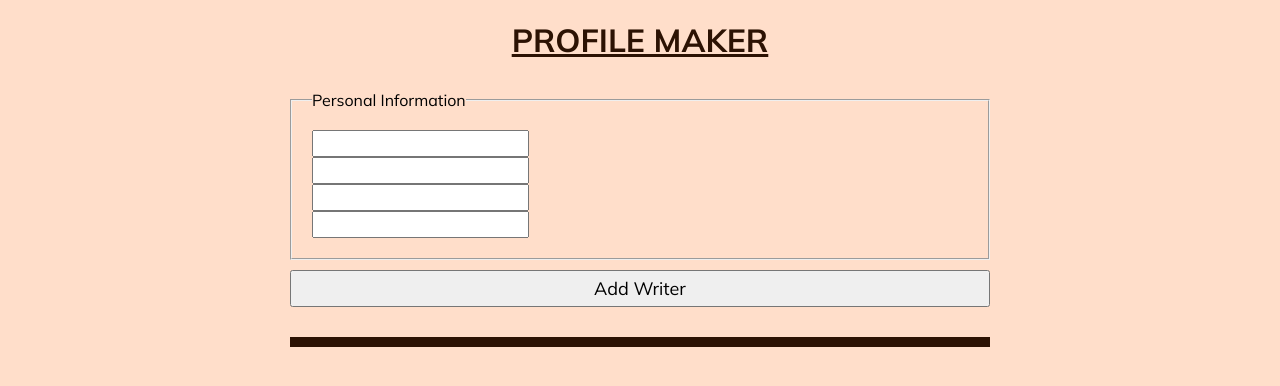
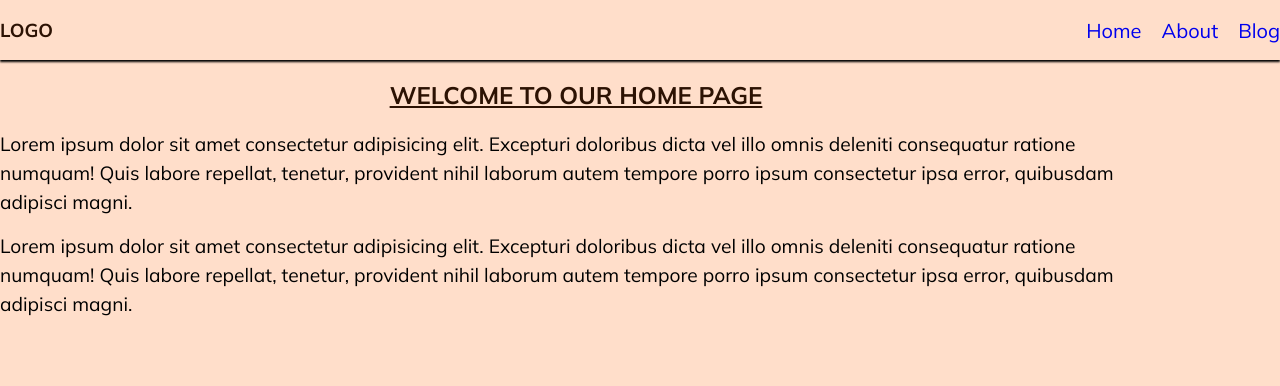
Before and after one commit to BeneArkoh/code-along, a React (Create React App) app: page / in a window 1280 px wide. Shown: the top 386 px of the page. Built offline with nearby package versions, Linux system fonts and the light colour scheme.

Commit message:
react-component-8

```diff
--- a/package.json
+++ b/package.json
@@ -9,7 +9,7 @@
     "axios": "^0.26.1",
     "react": "^17.0.2",
     "react-dom": "^17.0.2",
-    "react-router-dom": "^6.2.2",
+    "react-router-dom": "^6.3.0",
     "react-scripts": "5.0.0",
     "web-vitals": "^2.1.4"
   },
--- a/src/App.js
+++ b/src/App.js
@@ -1,30 +1,21 @@
-import useLocalStorage from "./hooks/useLocalStorage";
-import ProfileForm from "./components/ProfileForm";
-import ProfileCard from "./components/ProfileCard";
+import React from "react";
+import { BrowserRouter, Routes, Route } from "react-router-dom";
+import About from "./pages/About";
+import Blog from "./pages/Blog";
+import Home from "./pages/Home";
+import Navbar from "./components/Navbar";
 
-function App() {
-  const [profiles, setProfiles] = useLocalStorage("profiles", []);
-
-  const updateProfiles = (profile) => {
-    let arr = profiles;
-    arr.push(profile);
-    setProfiles([...arr]);
-  };
-
+const App = () => {
   return (
-    <div className="app">
-      <h1> Profile Maker </h1>
-      <div>
-        <ProfileForm submit={updateProfiles} />
-        <hr />
-        <div className="list">
-          {profiles.map((person, index) => (
-            <ProfileCard key={index} writer={person} />
-          ))}
-        </div>
-      </div>
-    </div>
+    <BrowserRouter>
+      <Navbar />
+      <Routes>
+        <Route path="about" element={<About />} />
+        <Route path="blog" element={<Blog />} />
+        <Route path="/" element={<Home />} />
+      </Routes>
+    </BrowserRouter>
   );
-}
+};
 
 export default App;
--- /dev/null
+++ b/src/Pages/About.js
@@ -0,0 +1,23 @@
+import React from "react";
+
+const About = () => {
+  return (
+    <section>
+      <h1>Welcome to our About Page</h1>
+      <p>
+        Lorem ipsum dolor sit amet consectetur adipisicing elit. Excepturi
+        doloribus dicta vel illo omnis deleniti consequatur ratione numquam!
+        Quis labore repellat, tenetur, provident nihil laborum autem tempore
+        porro ipsum consectetur ipsa error, quibusdam adipisci magni.
+      </p>
+      <p>
+        Lorem ipsum dolor sit amet consectetur adipisicing elit. Excepturi
+        doloribus dicta vel illo omnis deleniti consequatur ratione numquam!
+        Quis labore repellat, tenetur, provident nihil laborum autem tempore
+        porro ipsum consectetur ipsa error, quibusdam adipisci magni.
+      </p>
+    </section>
+  );
+};
+
+export default About;
--- /dev/null
+++ b/src/Pages/Blog.js
@@ -0,0 +1,23 @@
+import React from "react";
+
+const Blog = () => {
+  return (
+    <section>
+      <h1>Welcome to our Blog Page</h1>
+      <p>
+        Lorem ipsum dolor sit amet consectetur adipisicing elit. Excepturi
+        doloribus dicta vel illo omnis deleniti consequatur ratione numquam!
+        Quis labore repellat, tenetur, provident nihil laborum autem tempore
+        porro ipsum consectetur ipsa error, quibusdam adipisci magni.
+      </p>
+      <p>
+        Lorem ipsum dolor sit amet consectetur adipisicing elit. Excepturi
+        doloribus dicta vel illo omnis deleniti consequatur ratione numquam!
+        Quis labore repellat, tenetur, provident nihil laborum autem tempore
+        porro ipsum consectetur ipsa error, quibusdam adipisci magni.
+      </p>
+    </section>
+  );
+};
+
+export default Blog;
--- /dev/null
+++ b/src/Pages/Home.js
@@ -0,0 +1,23 @@
+import React from "react";
+
+const Home = () => {
+  return (
+    <section>
+      <h1>Welcome to our Home Page</h1>
+      <p>
+        Lorem ipsum dolor sit amet consectetur adipisicing elit. Excepturi
+        doloribus dicta vel illo omnis deleniti consequatur ratione numquam!
+        Quis labore repellat, tenetur, provident nihil laborum autem tempore
+        porro ipsum consectetur ipsa error, quibusdam adipisci magni.
+      </p>
+      <p>
+        Lorem ipsum dolor sit amet consectetur adipisicing elit. Excepturi
+        doloribus dicta vel illo omnis deleniti consequatur ratione numquam!
+        Quis labore repellat, tenetur, provident nihil laborum autem tempore
+        porro ipsum consectetur ipsa error, quibusdam adipisci magni.
+      </p>
+    </section>
+  );
+};
+
+export default Home;
--- /dev/null
+++ b/src/components/Navbar.js
@@ -0,0 +1,24 @@
+import React from "react";
+import { Link } from "react-router-dom";
+import styles from "./Navbar.module.css";
+
+const Navbar = () => {
+  return (
+    <nav>
+      <h3>Logo</h3>
+      <ul>
+        <li>
+          <Link to="/">Home</Link>
+        </li>
+        <li>
+          <Link to="about">About</Link>
+        </li>
+        <li>
+          <Link to="blog">Blog</Link>
+        </li>
+      </ul>
+    </nav>
+  );
+};
+
+export default Navbar;
--- /dev/null
+++ b/src/components/Navbar.module.css
@@ -0,0 +1,22 @@
+nav {
+  height: 60px;
+  display: flex;
+  justify-content: space-between;
+  align-items: center;
+  box-shadow: 0 2px 2px rgba(0, 0, 0.2);
+}
+nav ul {
+  display: flex;
+  list-style: none;
+  gap: 20px;
+}
+
+nav ul li a {
+  text-decoration: none;
+  font-size: 20px;
+}
+
+nav ul li:hover {
+  transform: scale(1.2);
+  color: red;
+}
--- a/src/index.css
+++ b/src/index.css
@@ -194,3 +194,13 @@ hr {
 .post > h3 {
   text-align: center;
 }
+section {
+  width: 90%;
+  margin: 0auto;
+}
+
+section P {
+  font-size: 1.2rem;
+  line-height: 1.5;
+  margin-bottom: 1rem;
+}
```
Also changed, not shown: 1 other file (tests, documents, lock files or other folders).
